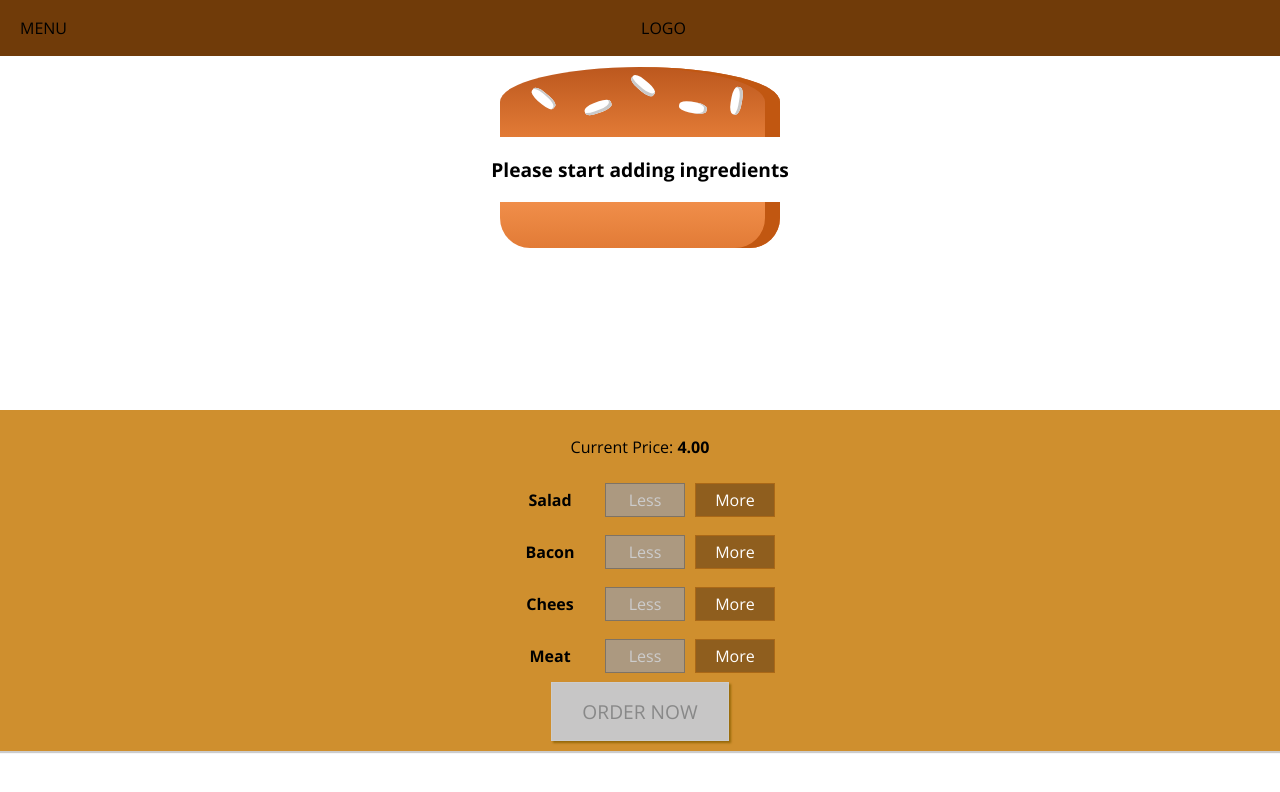
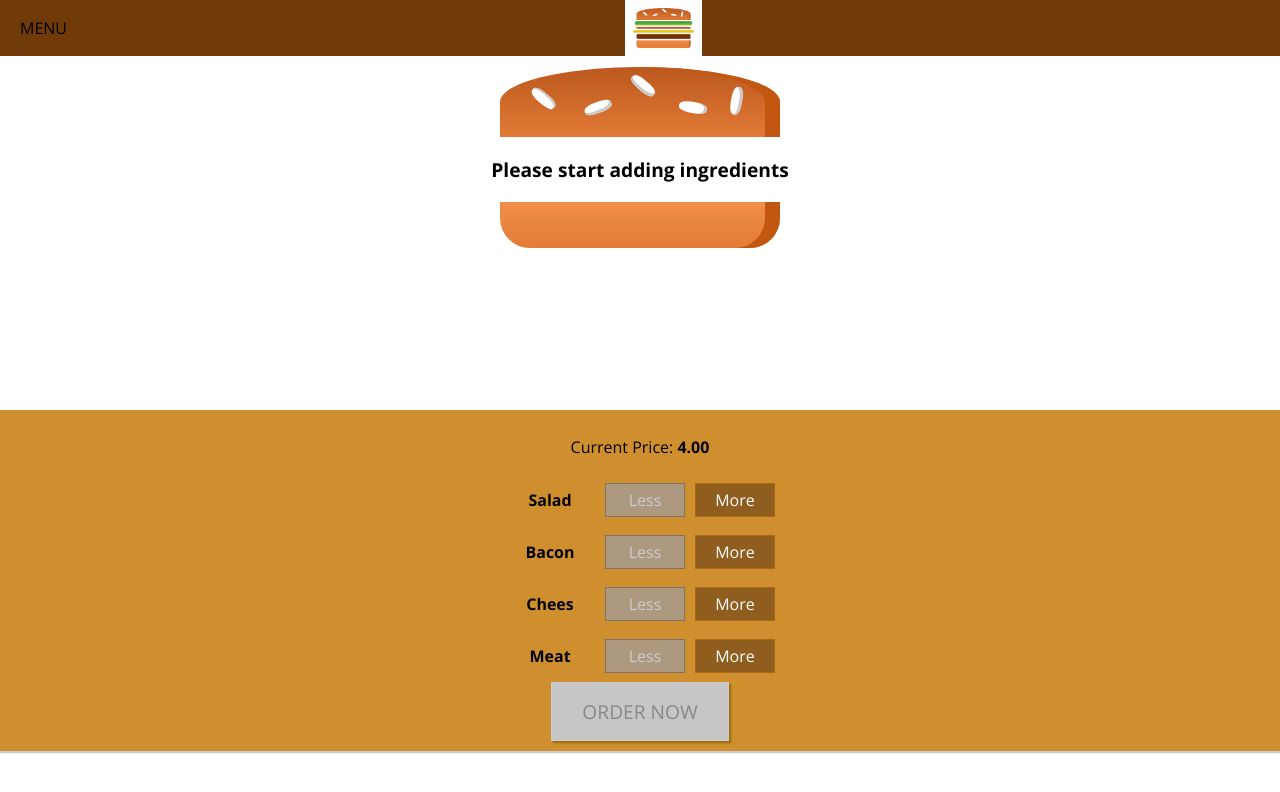
Before and after one commit to Gtes/burger-react-app, a React (Create React App) app: page / in a window 1280 px wide. Shown: the top 792 px of the page. Built offline with nearby package versions, Linux system fonts and the light colour scheme.

Commit message:
28. Using a Logo in our Application

```diff
--- /dev/null
+++ b/src/components/Logo/Logo.js
@@ -0,0 +1,13 @@
+import React from "react";
+
+import burgerLogo from "../../assets/Images/28.1 burger-logo.png";
+
+import classes from "./Logo.module.css"
+
+const logo = (props) => (
+    <div className={classes.Logo}>
+        <img src={burgerLogo} />
+    </div>
+);
+
+export default logo;
--- /dev/null
+++ b/src/components/Logo/Logo.module.css
@@ -0,0 +1,9 @@
+.Logo {
+    background-color: white;
+    padding: 8px;
+    height: 70%;
+}
+
+.Logo img{
+    height: 100%;
+}
--- a/src/components/Navigation/Toolbar/Toolbar.js
+++ b/src/components/Navigation/Toolbar/Toolbar.js
@@ -1,11 +1,12 @@
 import React from "react";
+import Logo from "../../Logo/Logo"
 
 import classes from "./Toolbar.module.css";
 
 const toolbar = (props) => (
     <header className={classes.Toolbar}>
         <div>MENU</div>
-        <div>LOGO</div>
+        <Logo></Logo>
         <nav></nav>
     </header>
 );
```
Also changed, not shown: src/assets/Images/28.1 burger-logo.png (added).
